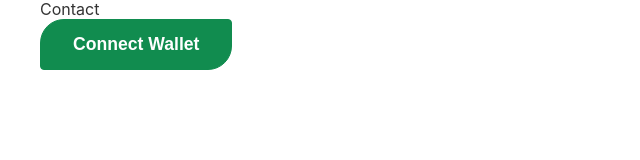
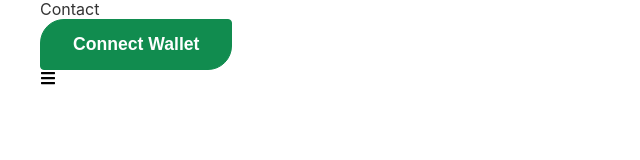
Before and after one commit to AskMeAboutMyCows/crypto_charts, a React (Create React App) app: page / in a window 1280 px wide. Shown: the part 128-288 px from the top of the page, without its empty margins (0-640 px from the left). Built offline with nearby package versions, Linux system fonts and the light colour scheme.

Commit message:
updated navbar

```diff
--- a/src/components/Navbar.js
+++ b/src/components/Navbar.js
@@ -1,4 +1,5 @@
 import React from 'react'
+import { FaBars } from 'react-icons/fa'
 import './Navbar.css'
 
 
@@ -24,7 +25,10 @@ const navbar = () => {
         <div className='btn-group'>
           <button className='btn'>Connect Wallet</button>
         </div>
+        <div className='hamburger'>
+          <FaBars></FaBars>
       </div>
+    </div>
     </div>
 
 
```
